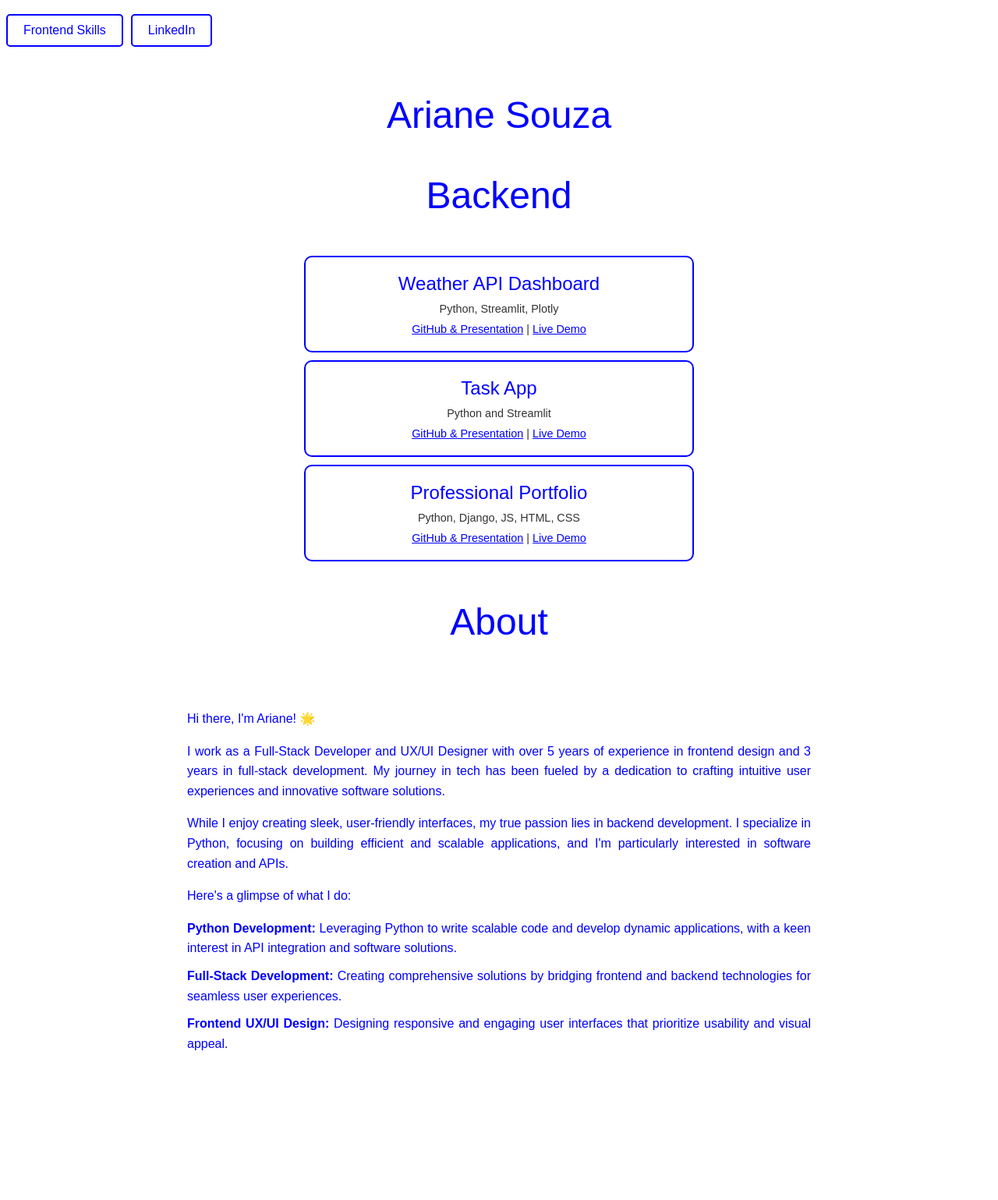
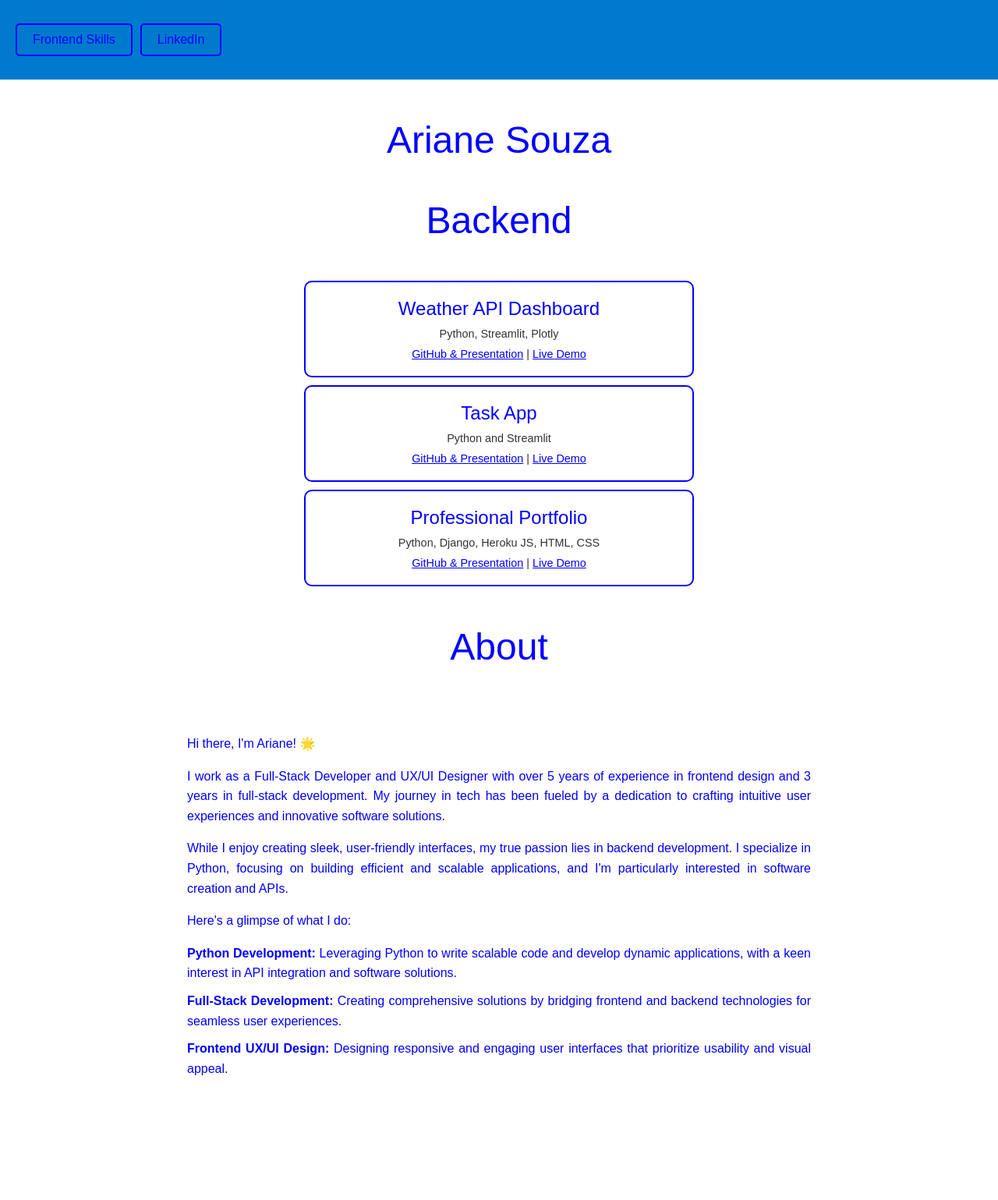
Before and after one commit to Arireal/project_backendfolio, a Django app: template portfolio/templates/portfolio/index.html in a window 1280 px wide. Shown: the whole page at 78% size. Before the commit the page ends 1347 px from the top, so only its background shows below. Run offline with Django 5.2, Linux system fonts and the light colour scheme; the template is opened without the code that fills it, so the values that code supplies are empty.

Commit message:
Updated links

```diff
--- a/portfolio/templates/portfolio/index.html
+++ b/portfolio/templates/portfolio/index.html
@@ -157,6 +157,10 @@ html {
 </head>
 <body>
 <header>
+    <meta charset="UTF-8">
+    <meta name="viewport" content="width=device-width, initial-scale=1.0">
+    <title>{% block title %}Default Title{% endblock %}</title>
+    <link rel="stylesheet" href="{% static 'css/style.css' %}">
         <nav class="navbar">
             <a href="https://ariane-souza.myportfolio.com/frontend" target="_blank" class="nav-link">Frontend Skills</a>
             <a href="https://www.linkedin.com/in/ariane-souza-dev/" target="_blank" class="nav-link">LinkedIn</a>
@@ -184,10 +188,10 @@ html {
         </div>
          <div class="project-item">
             <div class="project-title">Professional Portfolio</div>
-            <div class="project-details">Python, Django, JS, HTML, CSS</div>
+            <div class="project-details">Python, Django, Heroku JS, HTML, CSS</div>
             <div class="project-details">
-                <a class="project-link" href="https://github.com/Arireal/my-todo-web-app" target="_blank">GitHub & Presentation</a> |
-                <a class="project-link" href="https://arireal-my-todo-web-app-web-app-yuez5x.streamlit.app/" target="_blank">Live Demo</a>
+                <a class="project-link" href="https://github.com/Arireal/project_backendfolio" target="_blank">GitHub & Presentation</a> |
+                <a class="project-link" href="https://github.com/Arireal/project_backendfolio" target="_blank">Live Demo</a>
             </div>
         </div>
     </div>
```
